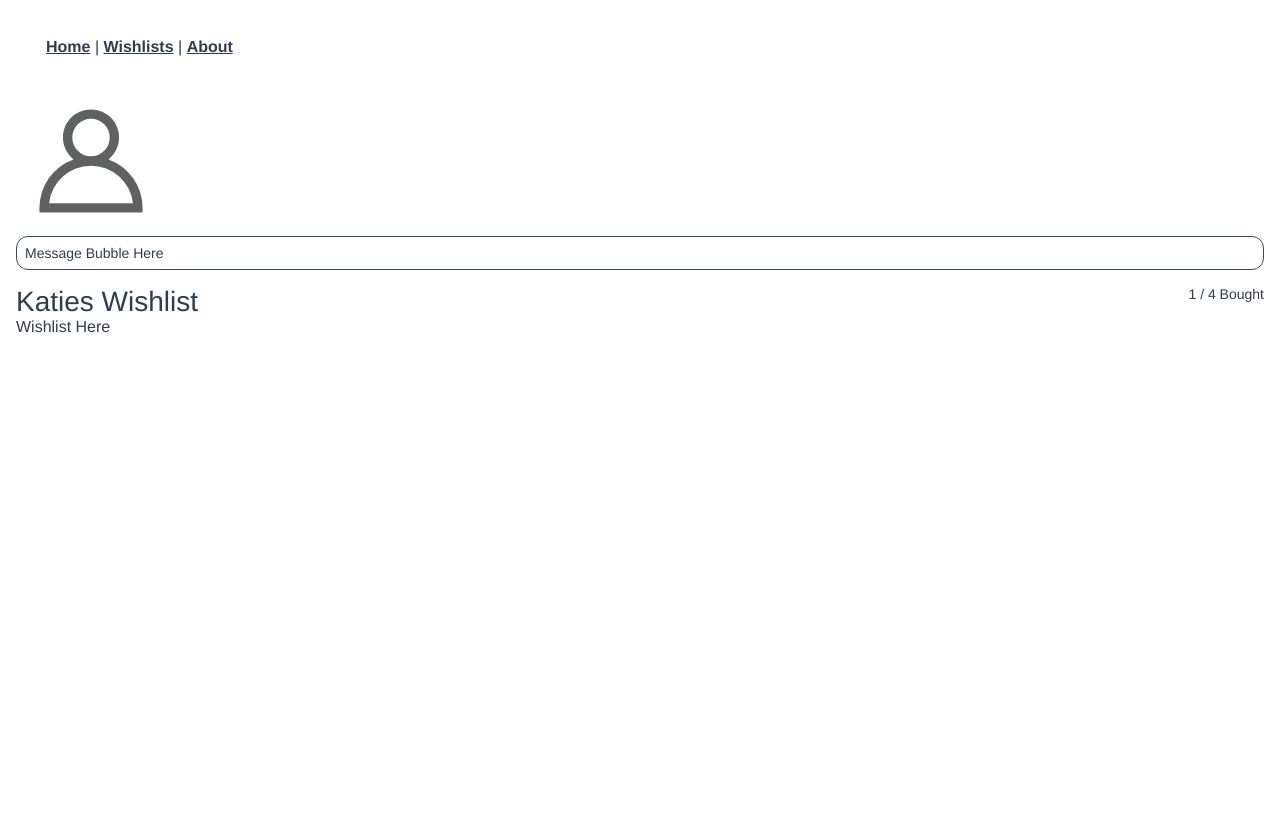
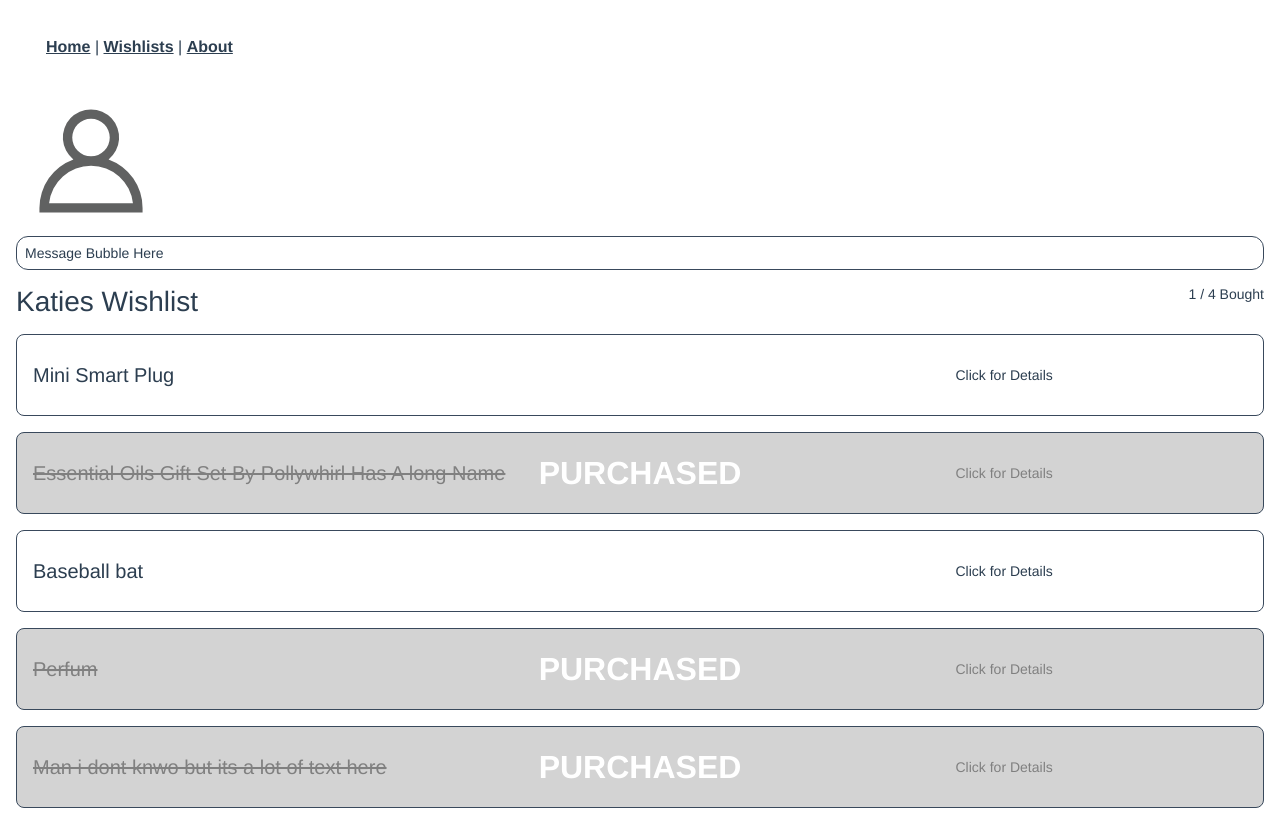
Before and after one commit to lmariquit/cotaco-christmas, a Vue app: page /wishlists/8419989 in a window 1280 px wide. Before the commit the page ends 800 px from the top, so only its background shows below. Built offline with nearby package versions, Linux system fonts and the light colour scheme.

Commit message:
WishlistItemSmall component created and added to profiles

```diff
--- /dev/null
+++ b/src/components/WishlistItemSmall.vue
@@ -0,0 +1,99 @@
+<template>
+  <div class="user-wishlist__item" :class="[isPurchased ? 'is-purchased' : '']">
+    <BaseButton>
+      <template v-slot:left>
+        <span class="user-wishlist__item-name">
+          {{ name }}
+        </span>
+      </template>
+      <template v-slot:right>
+        <span class="user-wishlist__item-text">
+          Click for Details
+        </span>
+      </template>
+      <template v-slot:default>
+        <div class="user-wishlist__item-purchased-text">PURCHASED</div>
+      </template>
+    </BaseButton>
+  </div>
+</template>
+
+<script>
+import BaseButton from '@/components/BaseButton.vue'
+
+export default {
+  name: 'WishlistItemSmall',
+  components: {
+    BaseButton
+  },
+  props: {
+    name: {
+      type: String,
+      required: true
+    },
+    purchased: {
+      type: Boolean,
+      required: true
+    }
+  },
+  data() {
+    return {
+      isPurchased: this.purchased
+    }
+  }
+}
+</script>
+
+<style scoped>
+.user-wishlist__item {
+  height: 5rem;
+  display: grid;
+  position: relative;
+  grid-template-columns: 3fr 1fr;
+  padding-left: 1rem;
+  margin: 1rem 0;
+  border: 1px solid #39495c;
+  border-radius: 0.5rem;
+}
+
+.user-wishlist__item-name {
+  display: block;
+  margin: auto 0;
+  overflow: hidden;
+  text-overflow: ellipsis;
+  white-space: nowrap;
+  font-size: 20px;
+}
+
+.user-wishlist__item-text {
+  display: flex;
+  align-items: center;
+  text-align: center;
+  font-size: 14px;
+}
+
+.is-purchased {
+  color: grey;
+  background: lightgrey;
+}
+
+.is-purchased .user-wishlist__item-name {
+  text-decoration: line-through;
+}
+
+.user-wishlist__item-purchased-text {
+  display: none;
+}
+
+.is-purchased .user-wishlist__item-purchased-text {
+  width: 100%;
+  display: block;
+  position: absolute;
+  top: 50%;
+  transform: translateY(-50%);
+  text-align: center;
+  font-size: 32px;
+  font-weight: 800;
+  color: white;
+}
+</style>
--- a/src/views/Profile.vue
+++ b/src/views/Profile.vue
@@ -19,23 +19,74 @@
 
     <template v-slot:user-wishlist>
       <div class="user-wishlist">
-        Wishlist Here
+        <WishlistItemSmall
+          v-for="wishlistItem in wishlistItems"
+          :key="wishlistItem.key"
+          :name="wishlistItem.displayName || wishlistItem.name"
+          :purchased="wishlistItem.purchased"
+        />
       </div>
     </template>
   </BaseProfile>
 </template>
+
 <script>
 import BaseProfile from '@/components/BaseProfile.vue'
+import WishlistItemSmall from '@/components/WishlistItemSmall.vue'
 
 export default {
   name: 'Profile',
   components: {
-    BaseProfile
+    BaseProfile,
+    WishlistItemSmall
   },
   data() {
     return {
       event: null,
-      id: 8419989 //Hardcoded for now
+      id: 8419989, //Hardcoded for now
+      wishlistItems: [
+        {
+          id: 0,
+          name: 'Mini Smart Plug That Has A long Name',
+          displayName: 'Mini Smart Plug',
+          additionalDetails: 'white',
+          estCost: 18.53,
+          url: 'http://www.google.com',
+          purchased: false
+        },
+        {
+          id: 1,
+          name: 'Essential Oils Gift Set By Pollywhirl Has A long Name',
+          additionalDetails: 'blue',
+          estCost: 50.99,
+          url: 'http://www.google.com',
+          purchased: true
+        },
+        {
+          id: 2,
+          name: 'Baseball bat',
+          additionalDetails: 'blue',
+          estCost: 50.99,
+          url: 'http://www.google.com',
+          purchased: false
+        },
+        {
+          id: 3,
+          name: 'Perfum',
+          additionalDetails: 'blue',
+          estCost: 50.99,
+          url: 'http://www.google.com',
+          purchased: true
+        },
+        {
+          id: 4,
+          name: 'Man i dont knwo but its a lot of text here',
+          additionalDetails: 'blue',
+          estCost: 50.99,
+          url: 'http://www.google.com',
+          purchased: true
+        }
+      ]
     }
   },
   created() {
```
